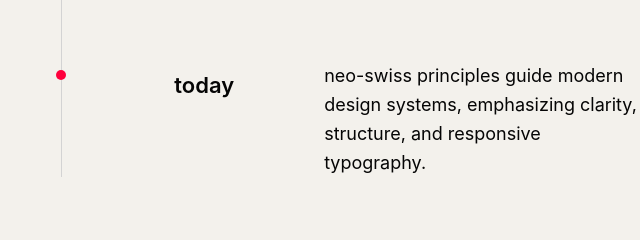
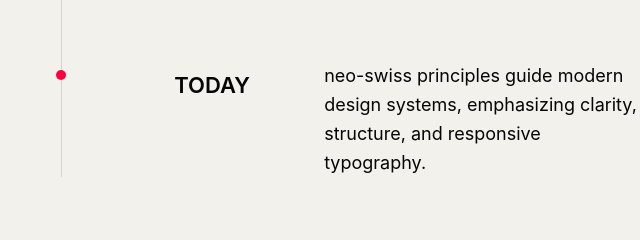
Before and after one commit to mcbridgeee/neo-swiss, an Eleventy site: page src/timeline.njk in a window 1280 px wide. Shown: the part 1616-1856 px from the top of the page, 214-854 px from the left. Built offline with nearby package versions, Linux system fonts and the light colour scheme; Eleventy itself is replaced by a stand-in of ours; files that its build step writes are made by us from their sources.

Commit message:
fix: small capitalization error in timeline

```diff
--- a/src/timeline.njk
+++ b/src/timeline.njk
@@ -71,7 +71,7 @@ title: Timeline
           </div>
           <div class="timeline-item">
             <span class="timeline-dot" aria-hidden="true"></span>
-            <p class="timeline-year">today</p>
+            <p class="timeline-year">TODAY</p>
             <p class="timeline-caption">
               neo-swiss principles guide modern
               design systems, emphasizing clarity,
```
